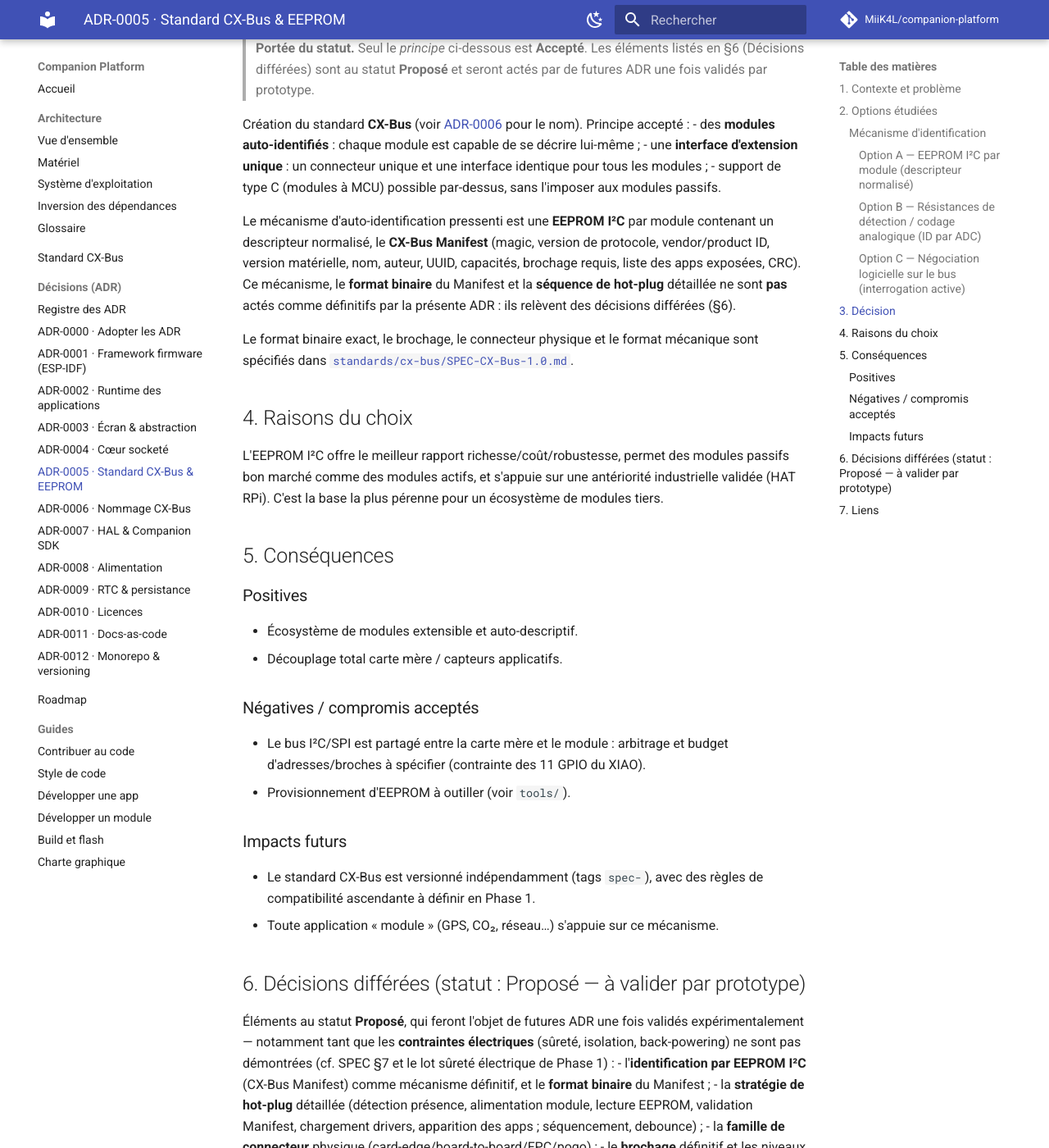
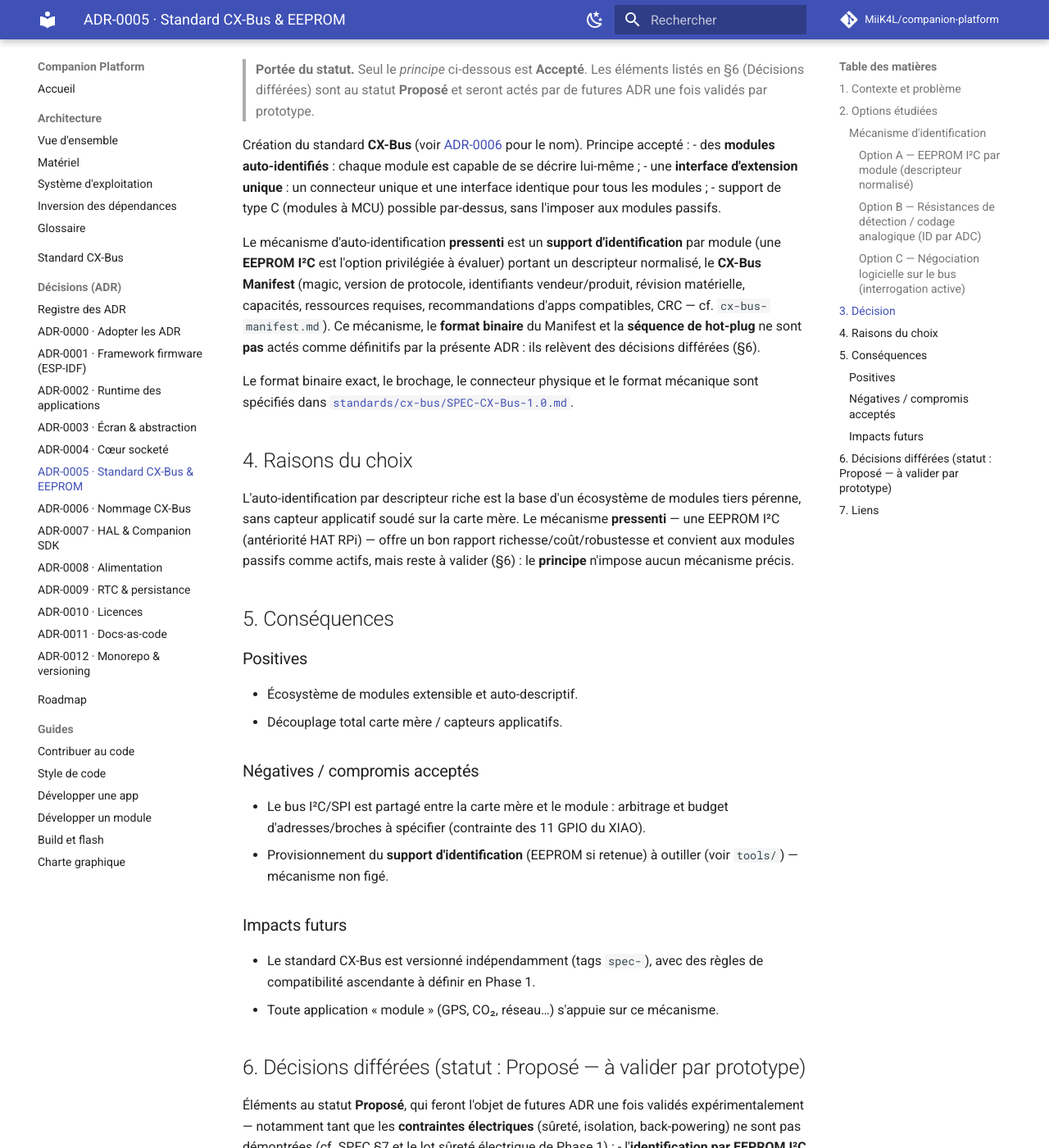
Before and after one commit to MiiK4L/companion-platform, an MkDocs documentation site: the page built from docs/adr/0005-standard-cx-bus-et-identification.md, in a window 1280 px wide and 1400 px high, scrolled down 1286 px. Shown: the whole window at 82% size. Built offline with MkDocs 1.6.1 and Material for MkDocs 9.7.7, drawn with Linux system fonts in a browser that asks for light colours; comment, search, counter and statistics services are not loaded; some of the changed text lies outside the part shown.

Commit message:
adr: décrit les principes acceptés, neutralise les candidats
Titres et contenus (Raisons/Consequences) des ADR 0002-0005/0008/0009
recentres sur le principe accepte ; Lua, TFT/LVGL, socketage, EEPROM
I2C, jauge, RTC externe presentes comme candidats/pressentis ; corrige
la phase du boitier (5 -> 4) et retire les compromis differes presentes
comme acquis.

```diff
--- a/docs/adr/0005-standard-cx-bus-et-identification.md
+++ b/docs/adr/0005-standard-cx-bus-et-identification.md
@@ -1,4 +1,4 @@
-# ADR-0005 : Standard d'extension CX-Bus et identification par EEPROM
+# ADR-0005 : Standard d'extension CX-Bus et modules auto-identifiés
 
 - **Statut** : Accepté
 - **Date** : 2026-07-21
@@ -12,7 +12,8 @@
 
 La modularité « type console » est la partie la plus importante du projet : un
 connecteur unique, une interface identique pour tous les modules, une détection
-et une identification automatiques, puis le chargement des apps correspondantes.
+et une identification automatiques, puis la mise à disposition des apps
+compatibles (selon la politique de confiance — cf. `cx-bus-manifest.md`).
 Il faut un **standard matériel et protocolaire** stable, capable d'accueillir
 des modules très divers (GPS, CO₂, réseau, électronique…) pendant des années,
 sans que la carte mère embarque aucun capteur applicatif.
@@ -48,13 +49,14 @@ nom). Principe accepté :
 - support de type C (modules à MCU) possible par-dessus, sans l'imposer aux
   modules passifs.
 
-Le mécanisme d'auto-identification pressenti est une **EEPROM I²C** par module
-contenant un descripteur normalisé, le **CX-Bus Manifest** (magic, version de
-protocole, vendor/product ID, version matérielle, nom, auteur, UUID, capacités,
-brochage requis, liste des apps exposées, CRC). Ce mécanisme, le **format
-binaire** du Manifest et la **séquence de hot-plug** détaillée ne sont **pas**
-actés comme définitifs par la présente ADR : ils relèvent des décisions
-différées (§6).
+Le mécanisme d'auto-identification **pressenti** est un **support d'identification**
+par module (une **EEPROM I²C** est l'option privilégiée à évaluer) portant un
+descripteur normalisé, le **CX-Bus Manifest** (magic, version de protocole,
+identifiants vendeur/produit, révision matérielle, capacités, ressources
+requises, recommandations d'apps compatibles, CRC — cf. `cx-bus-manifest.md`). Ce
+mécanisme, le **format binaire** du Manifest et la **séquence de hot-plug** ne
+sont **pas** actés comme définitifs par la présente ADR : ils relèvent des
+décisions différées (§6).
 
 Le format binaire exact, le brochage, le connecteur physique et le format
 mécanique sont spécifiés dans
@@ -62,10 +64,11 @@ mécanique sont spécifiés dans
 
 ## 4. Raisons du choix
 
-L'EEPROM I²C offre le meilleur rapport richesse/coût/robustesse, permet des
-modules passifs bon marché comme des modules actifs, et s'appuie sur une
-antériorité industrielle validée (HAT RPi). C'est la base la plus pérenne pour
-un écosystème de modules tiers.
+L'auto-identification par descripteur riche est la base d'un écosystème de
+modules tiers pérenne, sans capteur applicatif soudé sur la carte mère. Le
+mécanisme **pressenti** — une EEPROM I²C (antériorité HAT RPi) — offre un bon
+rapport richesse/coût/robustesse et convient aux modules passifs comme actifs,
+mais reste à valider (§6) : le **principe** n'impose aucun mécanisme précis.
 
 ## 5. Conséquences
 
@@ -76,7 +79,8 @@ un écosystème de modules tiers.
 ### Négatives / compromis acceptés
 - Le bus I²C/SPI est partagé entre la carte mère et le module : arbitrage et
   budget d'adresses/broches à spécifier (contrainte des 11 GPIO du XIAO).
-- Provisionnement d'EEPROM à outiller (voir `tools/`).
+- Provisionnement du **support d'identification** (EEPROM si retenue) à outiller
+  (voir `tools/`) — mécanisme non figé.
 
 ### Impacts futurs
 - Le standard CX-Bus est versionné indépendamment (tags `spec-`), avec des
@@ -92,8 +96,8 @@ sûreté électrique de Phase 1) :
 - l'**identification par EEPROM I²C** (CX-Bus Manifest) comme mécanisme
   définitif, et le **format binaire** du Manifest ;
 - la **stratégie de hot-plug** détaillée (détection présence, alimentation
-  module, lecture EEPROM, validation Manifest, chargement drivers, apparition
-  des apps ; séquencement, debounce) ;
+  module, lecture du support d'identification, validation Manifest, chargement
+  drivers, publication des capacités ; séquencement, debounce) ;
 - la **famille de connecteur** physique (card-edge/board-to-board/FPC/pogo) ;
 - le **brochage** définitif et les niveaux logiques ;
 - le **budget de courant** par module et le power-gating ;
```
Also changed, not shown: docs/adr/0002-modele-execution-applications.md (+5 -3 lines), docs/adr/0003-technologie-et-abstraction-ecran.md (+11 -8 lines), docs/adr/0004-coeur-de-calcul-socket.md (+5 -3 lines), docs/adr/0008-architecture-alimentation.md (+8 -6 lines), docs/adr/0009-rtc-externe-et-persistance-etat.md (+8 -6 lines).
